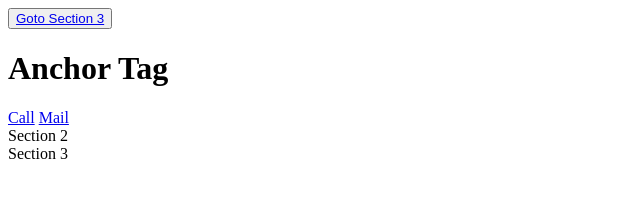
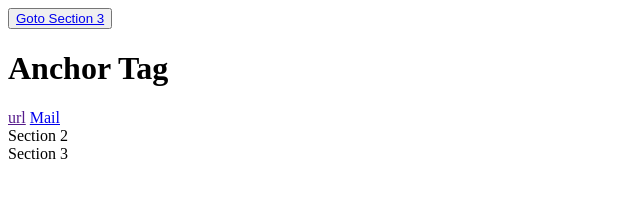
Before and after one commit to Bhupesh-joshi/MERN-Stack, a plain HTML site: page All-Topics/HTML/html-4.html in a window 1280 px wide. Shown: the full height of the page, 0-640 px from the left. Drawn offline with Linux system fonts and the light colour scheme.

Commit message:
some other tags

```diff
--- a/All-Topics/HTML/html-4.html
+++ b/All-Topics/HTML/html-4.html
@@ -12,8 +12,8 @@
     </section>
 
     <h1>Anchor Tag</h1>
-    <!-- <a href="" target="_blank">url</a> -->
-    <a href="tel:+918192827237">Call</a>
+    <a href="" target="_blank">url</a>
+    <!-- <a href="tel:+918192827237">Call</a> -->
     <a href="mailto:bhupeshj323@gmail.com">Mail</a>
 
     <section id="third_sec">Section 2</section>
```
